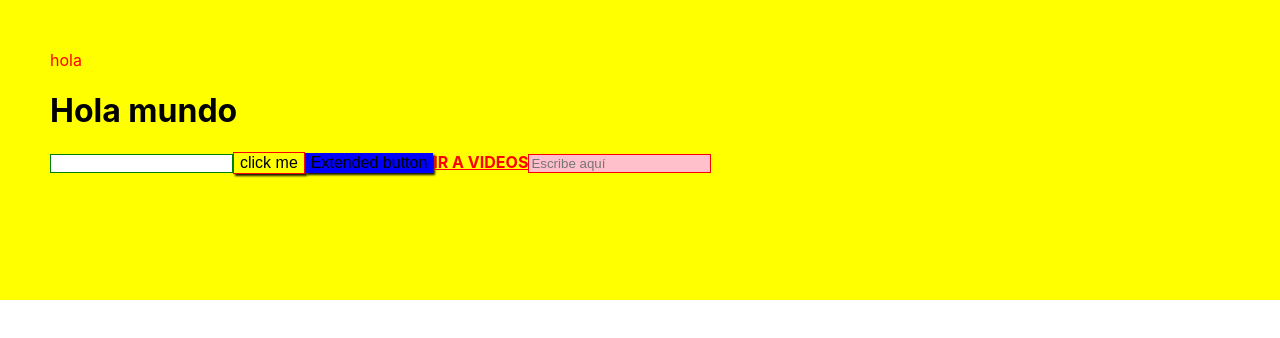
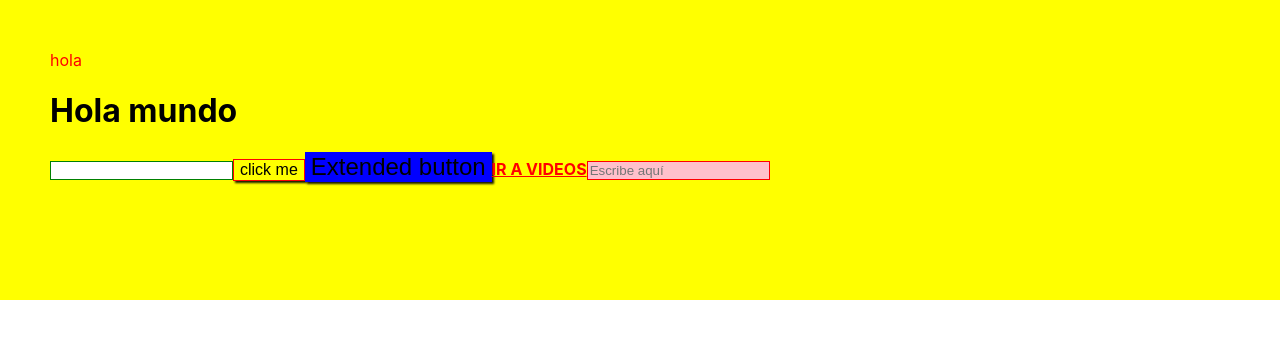
Before and after one commit to gustavoromerocl/single-page-applications-react, a React (Create React App) app in the folder react-spa/: page / in a window 1280 px wide. Shown: the top 338 px of the page. Built offline with nearby package versions, Linux system fonts and the light colour scheme.

Commit message:
styled components - bloques reusables de css

```diff
--- a/react-spa/src/Home.jsx
+++ b/react-spa/src/Home.jsx
@@ -1,6 +1,10 @@
 import React from 'react'
 import { Link } from 'react-router-dom';
-import styled from 'styled-components'
+import styled, { css } from 'styled-components'
+
+let linkStyle = css`
+    font-size: 1.5em;
+`;
 
 //string templates o tagged templates
 let Example = styled.div`
@@ -45,6 +49,7 @@ let InpuText = styled.input`
 let PrimaryButton = styled(Button)`
     background-color: blue;
     border: 0;
+    ${linkStyle}
 `;
 
 let AppLink = styled(Link)`
```
Also changed, not shown: 1 other file (tests, documents, lock files or other folders).
